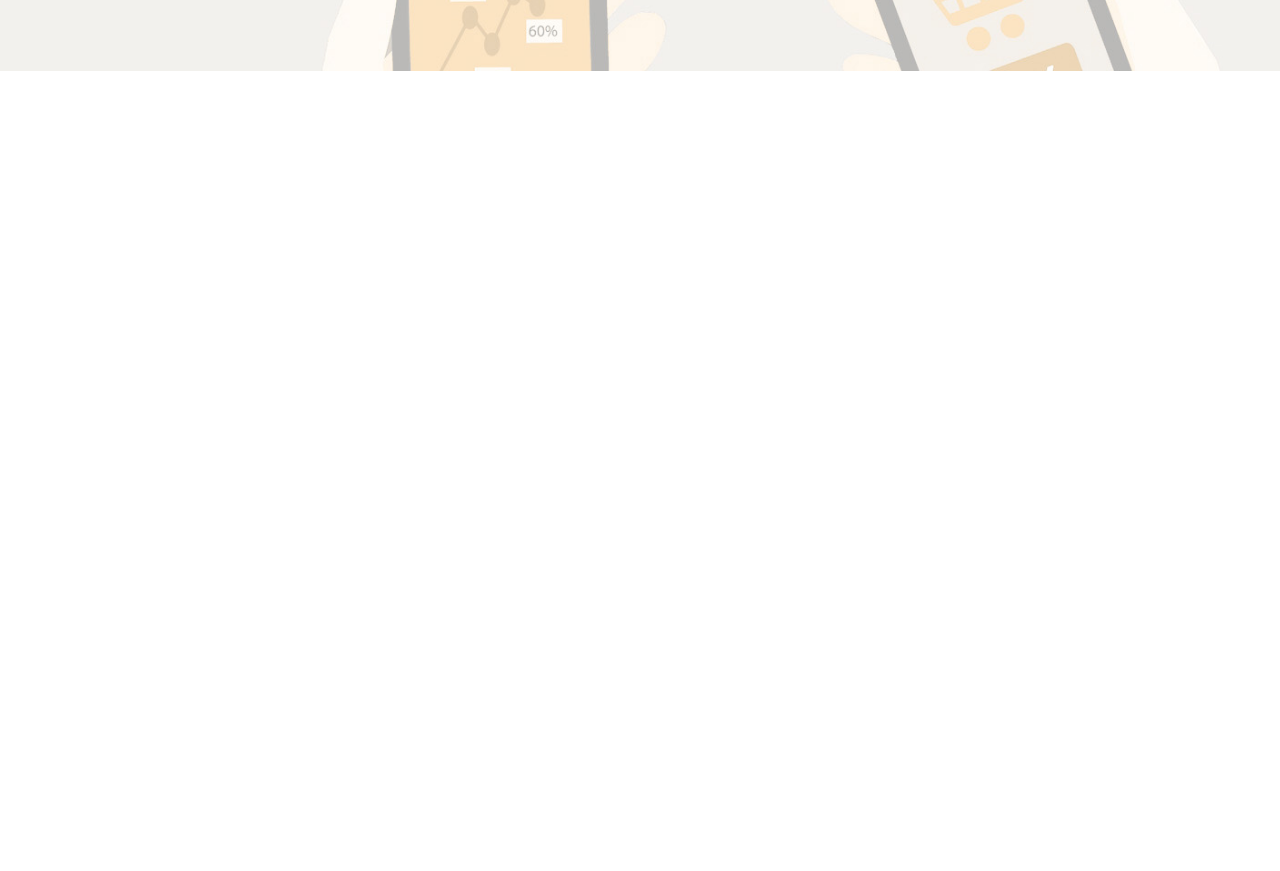
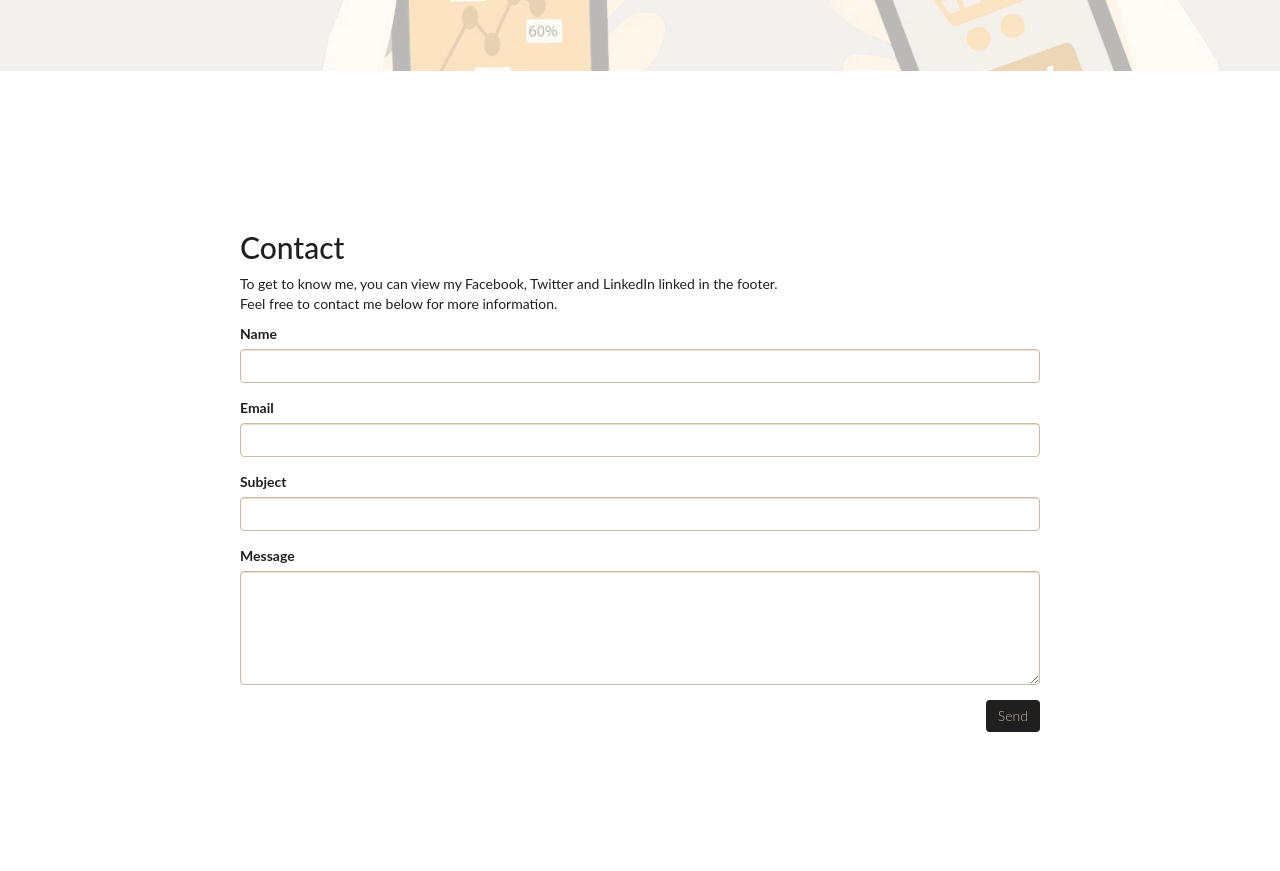
Before and after one commit to gomesphoto/gomesphoto.github.io, a website: page index.html in a window 1280 px wide. Shown: the part 2329-3200 px from the top of the page. Before the commit the page ends 2400 px from the top, so only its background shows below. Drawn offline with Linux system fonts and the light colour scheme.

Commit message:
more stuff

```diff
--- a/index.html
+++ b/index.html
@@ -40,7 +40,7 @@
 	</div>
 
 	<div class="container-portfolio container">
-		<div id="portfolio-carousel" class="carousel slide carousel-fade" data-ride="carousel" data-interval="false">
+		<div id="portfolio-carousel" class="carousel slide carousel-fade" data-ride="carousel" data-interval="5000">
 			<ol class="carousel-indicators">
 				<li data-target="#portfolio-carousel" data-slide-to="0" class="active"></li>
 				<li data-target="#portfolio-carousel" data-slide-to="1"></li>
@@ -138,7 +138,7 @@
 		</div>
 	</div>
 
-	<div class="container-about">
+	<div class="container-about container-fluid">
 		<div class="foreground">
 			<p>Design and development of reponsive websites </br> Expertise in Ecommerce and Digital Media </br> Great UI/UX that maximizes website conversions</p>
 			<ul class="first-row list-inline">
@@ -156,7 +156,37 @@
 		</div>
 	</div>
 
-	<div class="container-contact">
+	<div class="container-contact container-fluid">
+		<div class="wrapper-contact">
+
+			<div id="form" class="contact-form">
+				<h2 class="">Contact</h2>
+				<p>To get to know me, you can view my Facebook, Twitter and LinkedIn linked in the footer.<br>Feel free to contact me below for more information.</p>
+
+				<form action="https://formspree.io/pedrogomes94@gmail.com" method="POST">
+					<div class="form-group">
+						<label for="name">Name</label>
+						<input type="text" class="form-control" name="name">
+					</div>
+					<div class="form-group">
+						<label for="email">Email</label>
+						<input type="email" class="form-control" name="email">
+					</div>
+					<div class="form-group">
+						<label for="subject">Subject</label>
+						<input type="text" class="form-control" name="subject">
+					</div>
+					<div class="form-group">
+						<label for="message">Message</label>
+						<textarea name="message" class="form-control" rows="5"></textarea>
+					</div>
+					<button type="submit" class="btn submit-button btn-success pull-right">Send</button>
+
+				</form>
+			</div>
+
+		</div>
+
 	</div>
 
 <script type="text/javascript" src="js/jquery-3.1.1.min.js"></script>
--- a/scss/main.scss
+++ b/scss/main.scss
@@ -167,6 +167,11 @@ body {
   		width: 100vw;
   		max-width: 800px;
   	}
+  	@media screen and (min-width: $xs-screen) and (max-width: $sm-screen){
+  		padding: 0 4rem;
+  		width: 70vw;
+  		max-width: 800px;
+  	}
 
 	}
 	.description-wrapper {
@@ -291,15 +296,50 @@ body {
 	align-items: center;
 
 	.foreground {
-		margin-top: 20px;
+		margin-top: 2rem;
+		@media screen and (max-width:$md-screen) {
+			font-size: 3rem;
+		}
+		@media screen and (max-width:$sm-screen) {
+			font-size: 4rem;
+		}
 	}
 	.list-inline {
 		&:first-of-type {
-			margin-top: 60px;
+			margin-top: 3rem;
 		}
 		li {
-			width: 150px;
-			margin: 20px 40px;
+			width: 7.5rem;
+			margin: 1rem 2rem;
+			@media screen and (max-width:$md-screen) {
+				width: 100px;
+		}
 		}
 	}
 }
+.container-contact {
+	color: $dark;
+	height: 100vh;
+	width: 100vw;
+	display: flex;
+	justify-content: center;
+	align-items: center;
+	#form {
+		width: 80vw;
+		max-width: 800px;
+		margin: 0 auto;
+	}
+	.form-control, {
+		border-color: $beige;
+		box-shadow: inset 0 1px 1px rgba(204,187,163,0.5);
+		&:focus {
+			box-shadow: inset 0 4px 8px rgba(204,187,163,0.3);
+		}
+	}
+	.submit-button {
+		border: 0;
+		font-weight: 300;
+		color: $beige;
+		background-color: $dark;
+	}
+}
```
Also changed, not shown: css/main.css.
